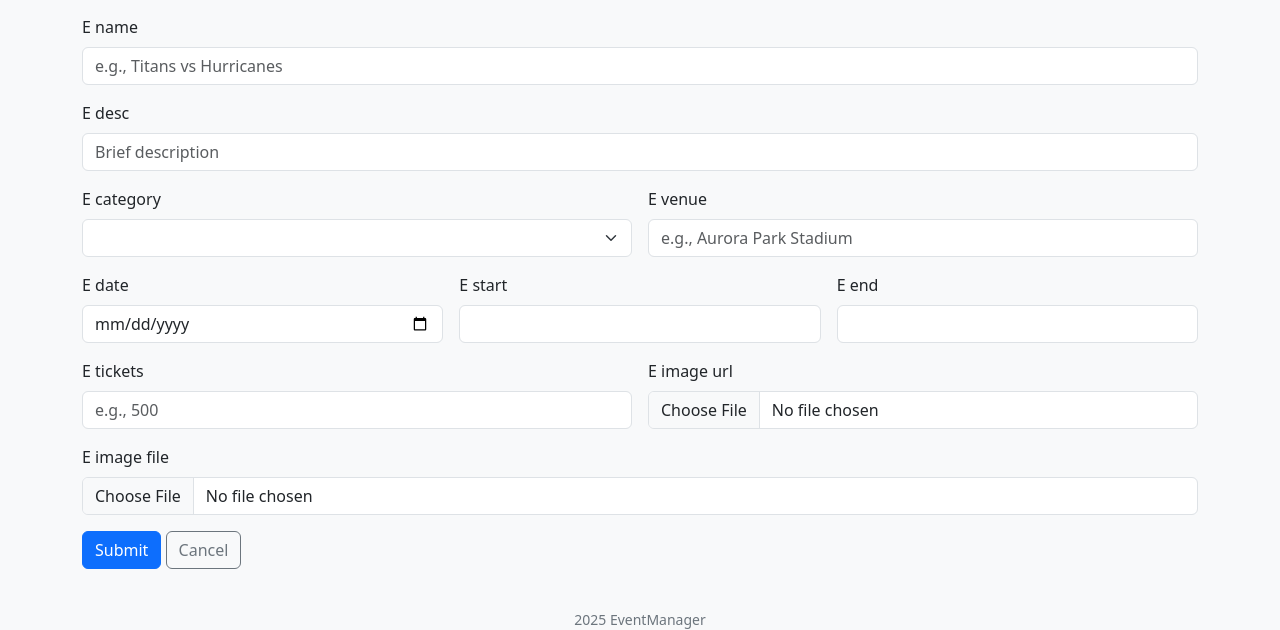
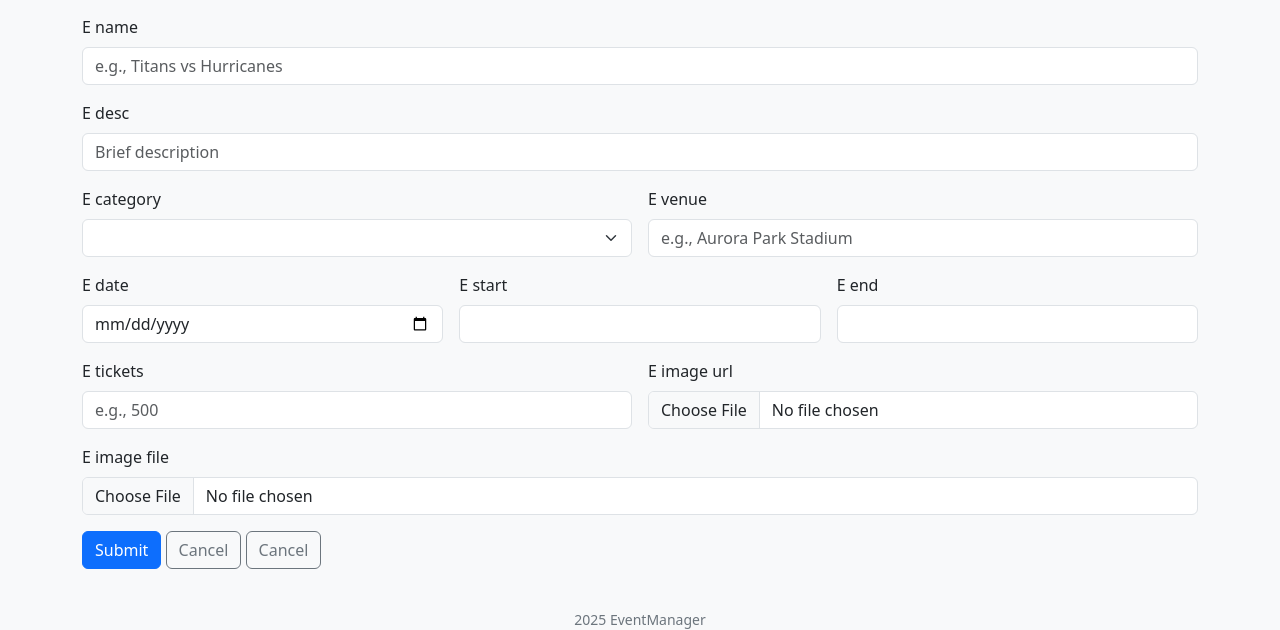
Before and after one commit to vinnie-everton/iab207-at2, a Python web app: template a2_starter_code/projectfile/website/templates/create.html in a window 1280 px wide. Shown: the part 464-1094 px from the top of the page. Run offline with Jinja, Linux system fonts and the light colour scheme; the template is opened without the code that fills it, so the values that code supplies are empty, except form fields; form fields are guessed from the names that the template uses; some libraries are stand-ins or nearby versions.

Commit message:
Updated create.html url_for index

```diff
--- a/ASSESSMENT 2 DESIGN/ASSESSMENT 2 DESIGN/website/Templates/create.html
+++ b/ASSESSMENT 2 DESIGN/ASSESSMENT 2 DESIGN/website/Templates/create.html
@@ -60,6 +60,7 @@
             <div class="col-12">
                 {{ form.submit(class="btn btn-primary") }}
                 <a class="btn btn-outline-secondary" href="index.html">Cancel</a>
+                <a class="btn btn-outline-secondary" href="{{ url_for('main.index') }}">Cancel</a>
             </div>
         </form>
     </div>
```
